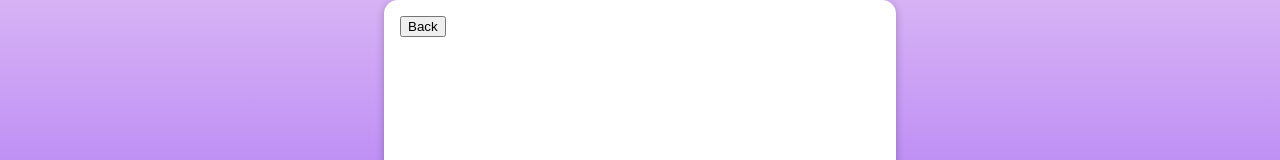
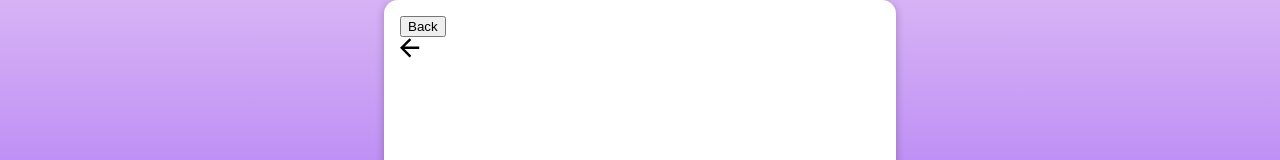
Before and after one commit to ColinMattutini/Remembori, a React (Create React App) app: page /reviewset in a window 1280 px wide. Shown: the top 160 px of the page. Built offline with nearby package versions, Linux system fonts and the light colour scheme.

Commit message:
added icons for back button on sets page

```diff
--- a/src/components/CardSets/SetsList.js
+++ b/src/components/CardSets/SetsList.js
@@ -1,6 +1,8 @@
 import React, { useState } from "react";
 import IndividualSets from "./IndividualSet";
 import classes from "./SetsList.module.css";
+import ArrowBackIcon from "@mui/icons-material/ArrowBack";
+import { useNavigate } from "react-router-dom";
 
 const SetsList = () => {
   const [name, setName] = useState(Object.keys(localStorage));
@@ -9,8 +11,17 @@ const SetsList = () => {
     <IndividualSets name={setNames} />
   ));
 
+  const nav = useNavigate();
+
+  const backButtonHandler = () => {
+    nav("/");
+  };
+
   return (
-    <div>
+    <div className={classes.alignment}>
+      <div className={classes.backButton}>
+        <ArrowBackIcon onClick={backButtonHandler} />
+      </div>
       <div className={classes.cardWrap}>{individualSetCards}</div>
     </div>
   );
--- a/src/components/CardSets/SetsList.module.css
+++ b/src/components/CardSets/SetsList.module.css
@@ -1,7 +1,23 @@
+.alignment {
+  display: flex;
+  flex-direction: column;
+}
+
 .cardWrap {
   display: grid;
   grid-template-columns: repeat(auto-fill, minmax(160px, 1fr));
   gap: 14px;
+  justify-content: center;
+  align-items: center;
+}
+
+.backButton {
+  display: flex;
+  width: 85%;
+  margin: auto;
+  transform: scale(1.2);
+  padding-bottom: 12px;
+  cursor: pointer;
 }
 
 /* .columnItem:nth-of-type(4),
```
